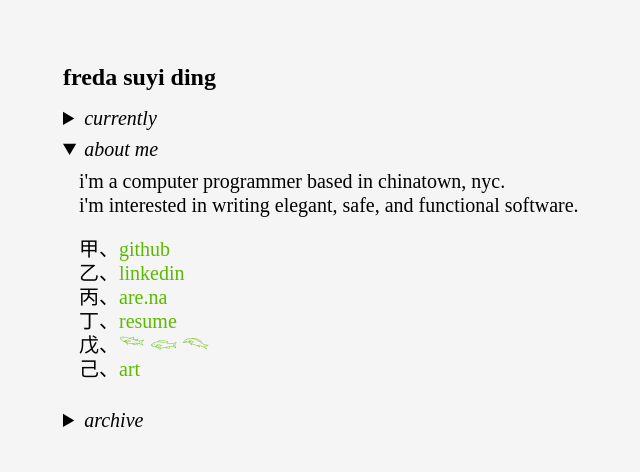
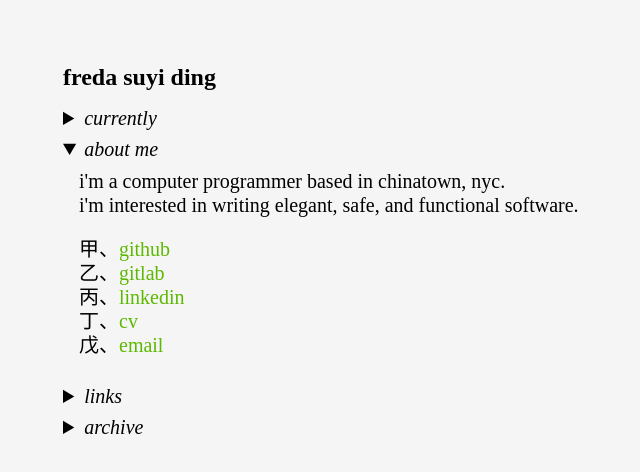
Before and after one commit to pseuyi/website, a React (Create React App) app: page / in a window 1280 px wide. Both pictures are taken after a click on the heading "about me". Shown: the top 472 px of the page, without its empty margins (1-641 px from the left). Built offline with nearby package versions, Linux system fonts and the light colour scheme.

Commit message:
update links

```diff
--- a/src/App.js
+++ b/src/App.js
@@ -39,6 +39,15 @@ function App() {
             </li>
             <li>
               <a
+                href="https://gitlab.com/pseuyi"
+                target="_blank"
+                rel="noreferrer"
+              >
+                gitlab
+              </a>
+            </li>
+            <li>
+              <a
                 href="https://www.linkedin.com/in/pseuyi/"
                 target="_blank"
                 rel="noreferrer"
@@ -48,19 +57,36 @@ function App() {
             </li>
             <li>
               <a
+                href="https://docs.google.com/document/d/18GQSqlOH4n46326_tAB26Go9NKEBiMQGqiRomDJTP6w/edit?usp=sharing"
+                rel="noreferrer"
+              >
+                cv
+              </a>
+            </li>
+            <li>
+              <a
+                href="mailto:pseuyi@gmail.com?Subject=hi"
+                target="_blank"
+                rel="noopener noreferrer"
+              >
+                email
+              </a>
+            </li>
+          </ul>
+        </div>
+      </details>
+      <details>
+        <summary className="summary">links</summary>
+        <div className="info">
+          a few things i've been doing online...
+          <ul>
+            <li>
+              <a
                 href="https://www.are.na/after-freda"
                 target="_blank"
                 rel="noreferrer"
               >
                 are.na
-              </a>
-            </li>
-            <li>
-              <a
-                href="https://docs.google.com/document/d/18GQSqlOH4n46326_tAB26Go9NKEBiMQGqiRomDJTP6w/edit?usp=sharing"
-                rel="noreferrer"
-              >
-                resume
               </a>
             </li>
             <li>
@@ -73,8 +99,22 @@ function App() {
               </a>
             </li>
             <li>
-              <a href="https://art.pseuyi.dev" rel="noreferrer">
+              <a href="https://art.pseuyi.dev" target="_blank" rel="noreferrer">
                 art
+              </a>
+            </li>
+            <li>
+              <a
+                href="https://webring.recurse.com"
+                target="_blank"
+                rel="noreferrer"
+              >
+                <img
+                  alt="recurse center logo"
+                  src="https://webring.recurse.com/icon.png"
+                  width={16}
+                  style={{ transform: "translate(0, 2px)" }}
+                />
               </a>
             </li>
           </ul>
@@ -88,7 +128,7 @@ function App() {
           <ul>
             <li>
               <a
-                href="https://pseuyi.dev/2016/"
+                href="https://pseuyi.github.io/2016/"
                 target="_blank"
                 rel="noreferrer"
               >
```
